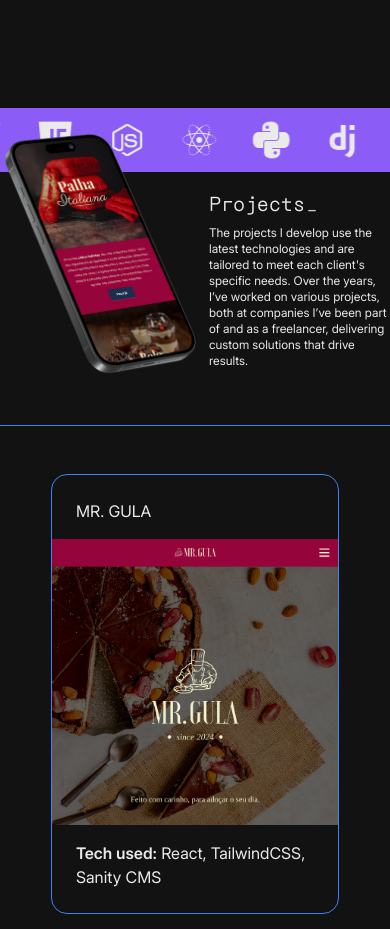
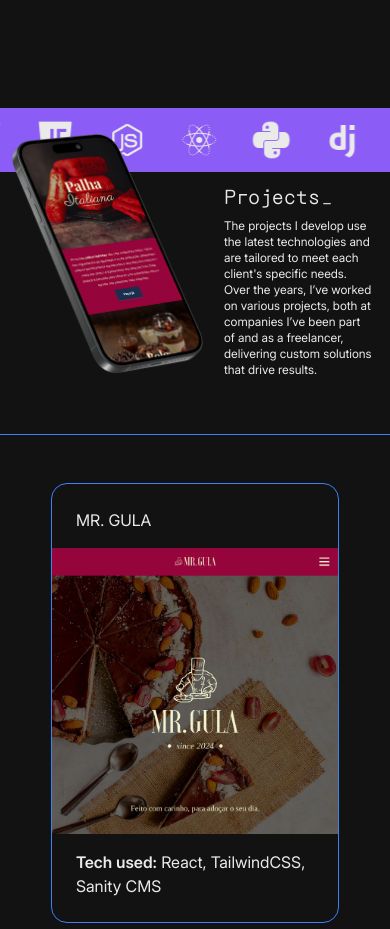
Before and after one commit to joaobartolot/portfolio, a React (Vite) app: page / in a window 390 px wide. Shown: the part 3060-3989 px from the top of the page. Built offline with nearby package versions, Linux system fonts and the light colour scheme.

Commit message:
Fix project text padding

```diff
--- a/src/components/Projects.tsx
+++ b/src/components/Projects.tsx
@@ -24,15 +24,15 @@
 			<div className="relative flex flex-col items-center justify-center w-full h-full py-6">
 				{/* iPhone Image */}
 				<div className=" flex flex-col w-full">
-					<div className="flex justify-center items-end xl:items-center border-b border-secondary md:border-none w-full pb-12 md:p-0 space-x-2 md:space-x-12 xl:space-x-24">
+					<div className="flex justify-center xl:items-center border-b border-secondary md:border-none w-full px-2 pb-12 md:p-0 space-x-2 md:space-x-12 xl:space-x-24">
 						<img
 							src="iphone.png"
 							alt="Mr. Gula website"
-							className="w-full max-w-[200px] md:max-w-[250px] xl:max-w-[350px] object-cover"
+							className="md:p-0 h-full w-full max-w-[200px] md:max-w-[250px] xl:max-w-[350px] object-cover"
 						/>
 
 						{/* Project Description */}
-						<div className="text-start space-y-2 md:space-y-4 md:border-b border-secondary pb-2 max-h-[300px]">
+						<div className="pt-[50px] px-2 text-start space-y-2 md:space-y-4 md:border-b border-secondary pb-2 max-h-[300px]">
 							<AnimatedSectionTitle
 								word="Projects"
 								className="font-display text-xl md:text-2xl lg:text-3xl"
```
